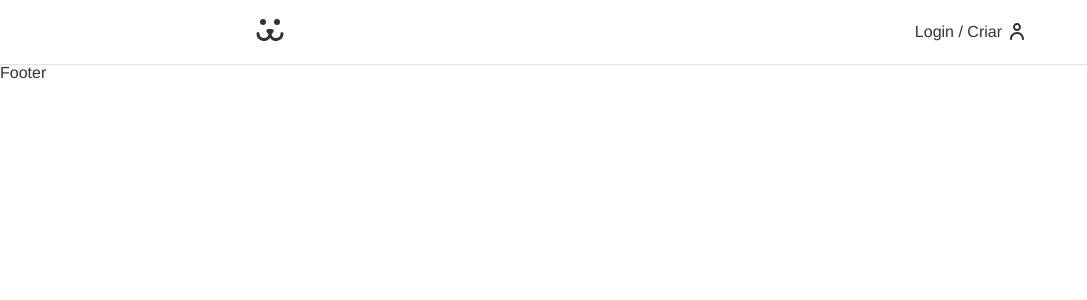
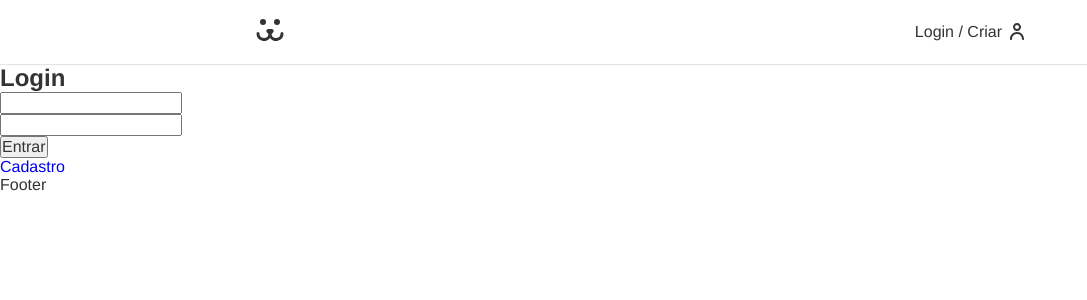
Before and after one commit to Fuuuzer/Dogs-Origamid, a React (Vite) app: page /login in a window 1280 px wide. Shown: the top 300 px of the page, without its empty margins (0-1087 px from the left). Built offline with nearby package versions, Linux system fonts and the light colour scheme.

Commit message:
login routes

```diff
--- a/src/App.jsx
+++ b/src/App.jsx
@@ -5,6 +5,7 @@
 import Footer from "./Components/Footer"
 import { BrowserRouter, Route, Routes } from "react-router"
 import Home from "./Components/Home"
+import Login from "./Components/Login/Login"
 
 function App() {
 
@@ -14,6 +15,7 @@
         <Header />
         <Routes>
           <Route path="/" element={<Home />} />
+          <Route path="/login/*" element={<Login />} />
         </Routes>
         <Footer />
       </BrowserRouter>
--- a/src/Components/Login/Login.jsx
+++ b/src/Components/Login/Login.jsx
@@ -1,8 +1,20 @@
 import React from 'react'
+import { Route, Routes } from 'react-router'
+import LoginForm from './LoginForm'
+import LoginCreate from './LoginCreate'
+import LoginPasswordLost from './LoginPasswordLost'
+import LoginPasswordReset from './LoginPasswordReset'
 
 const Login = () => {
   return (
-    <div>Login</div>
+    <div>
+      <Routes>
+        <Route path='/' element={<LoginForm />} />
+        <Route path='/criar' element={<LoginCreate />} />
+        <Route path='/perdeu' element={<LoginPasswordLost />} />
+        <Route path='/resetar' element={<LoginPasswordReset />} />
+      </Routes>
+    </div>
   )
 }
 
--- /dev/null
+++ b/src/Components/Login/LoginCreate.jsx
@@ -0,0 +1,9 @@
+import React from 'react'
+
+const LoginCreate = () => {
+  return (
+    <div>LoginCreate</div>
+  )
+}
+
+export default LoginCreate
--- /dev/null
+++ b/src/Components/Login/LoginForm.jsx
@@ -0,0 +1,42 @@
+import React from 'react'
+import { Link } from 'react-router'
+
+const LoginForm = () => {
+  const [username, setUsername] = React.useState('');
+  const [password, setPassword] = React.useState('');
+
+  function handleSubmit(event) {
+    event.preventDefault();
+    fetch('https://dogsapi.origamid.dev/json/jwt-auth/v1/token', {
+      method: 'POST',
+      headers: {
+        'Content-Type': 'application/json'
+      },
+      body: JSON.stringify({ username, password })
+    }).then((response) => {
+      console.log(response); return response.json()
+    }).then((json) => console.log(json))
+  }
+
+  return (
+    <section>
+      <h1>Login</h1>
+      <form action="" onSubmit={handleSubmit}>
+        <input
+          type="text"
+          value={username}
+          onChange={({ target }) => setUsername(target.value)}
+        />
+        <input
+          type="text"
+          value={password}
+          onChange={({ target }) => setPassword(target.value)}
+        />
+        <button>Entrar</button>
+      </form>
+      <Link to='/login/criar'>Cadastro</Link>
+    </section>
+  )
+}
+
+export default LoginForm
--- /dev/null
+++ b/src/Components/Login/LoginPasswordLost.jsx
@@ -0,0 +1,9 @@
+import React from 'react'
+
+const LoginPasswordLost = () => {
+  return (
+    <div>LoginPasswordLost</div>
+  )
+}
+
+export default LoginPasswordLost
--- /dev/null
+++ b/src/Components/Login/LoginPasswordReset.jsx
@@ -0,0 +1,9 @@
+import React from 'react'
+
+const LoginPasswordReset = () => {
+  return (
+    <div>LoginPasswordReset</div>
+  )
+}
+
+export default LoginPasswordReset
```
